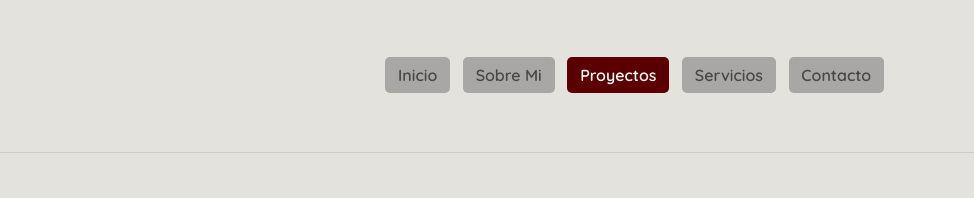
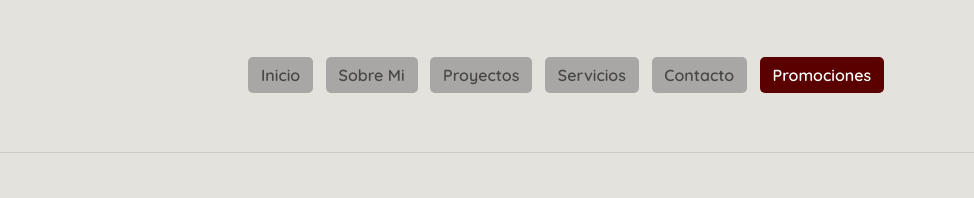
Before and after one commit to Carolina15-05/AnsDesing, a plain HTML site: page proyectos.html in a window 1280 px wide. Shown: the top 198 px of the page, 306-1280 px from the left. Drawn offline with Linux system fonts and the light colour scheme.

Commit message:
Fix HTML formatting and add 'Promociones' link

```diff
--- a/proyectos.html
+++ b/proyectos.html
@@ -13,12 +13,13 @@
       <img src="img/Logo.png" alt="Logo AnsDesingn" class="logo">
       <nav class="nav">
         <button class="nav-toggle" aria-label="Abrir menú">☰</button>
-        <ul class="nav-links">
+    <ul class="nav-links">
           <li><a href="index.html">Inicio</a></li>
           <li><a href="sobre-mi.html">Sobre Mi</a></li>
-          <li><a href="proyectos.html" class="active">Proyectos</a></li>
+          <li><a href="proyectos.html">Proyectos</a></li>
           <li><a href="servicios.html">Servicios</a></li>
           <li><a href="contacto.html">Contacto</a></li>
+          <li><a href="promociones.html" class="active">Promociones</a></li>
         </ul>
       </nav>
     </div>
```
